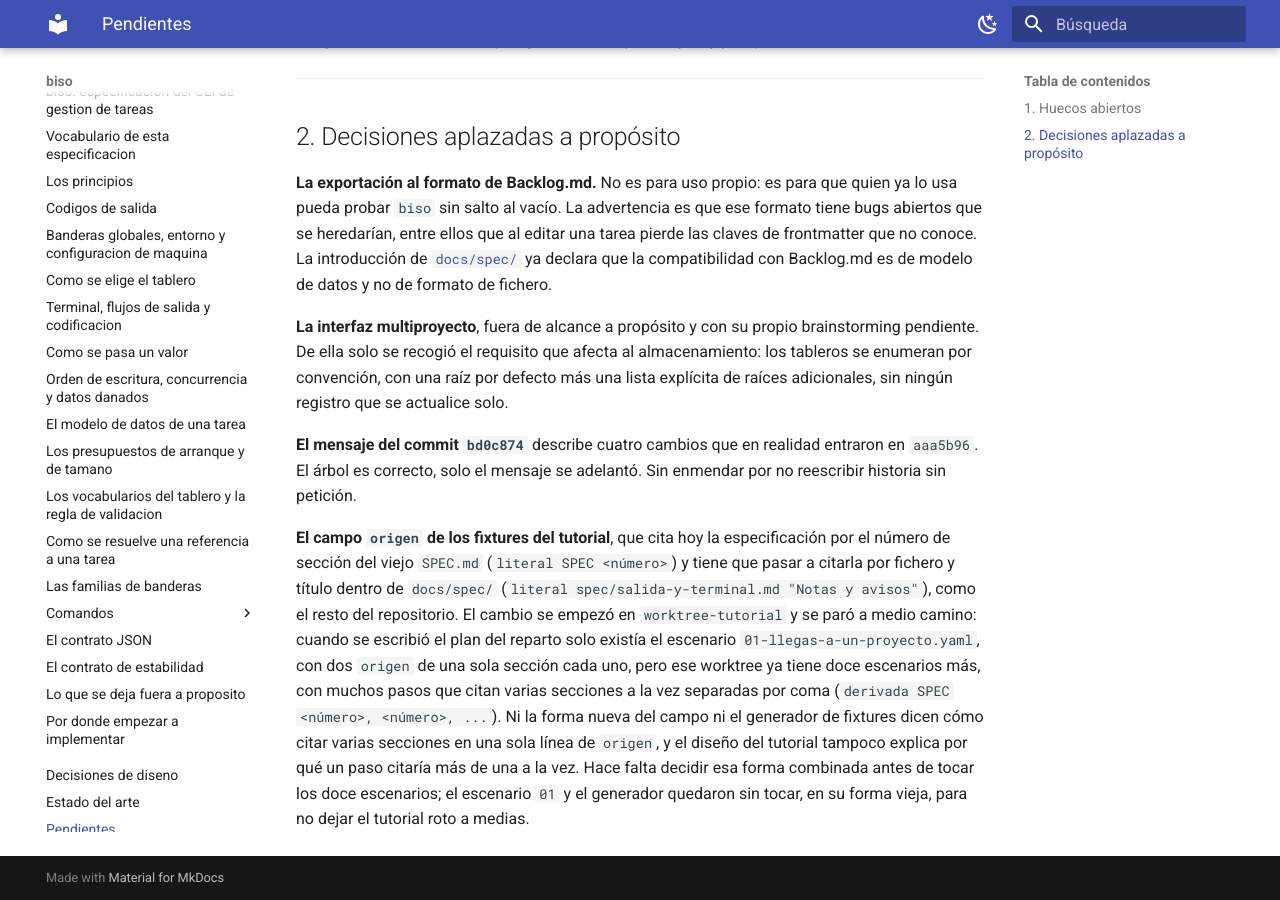
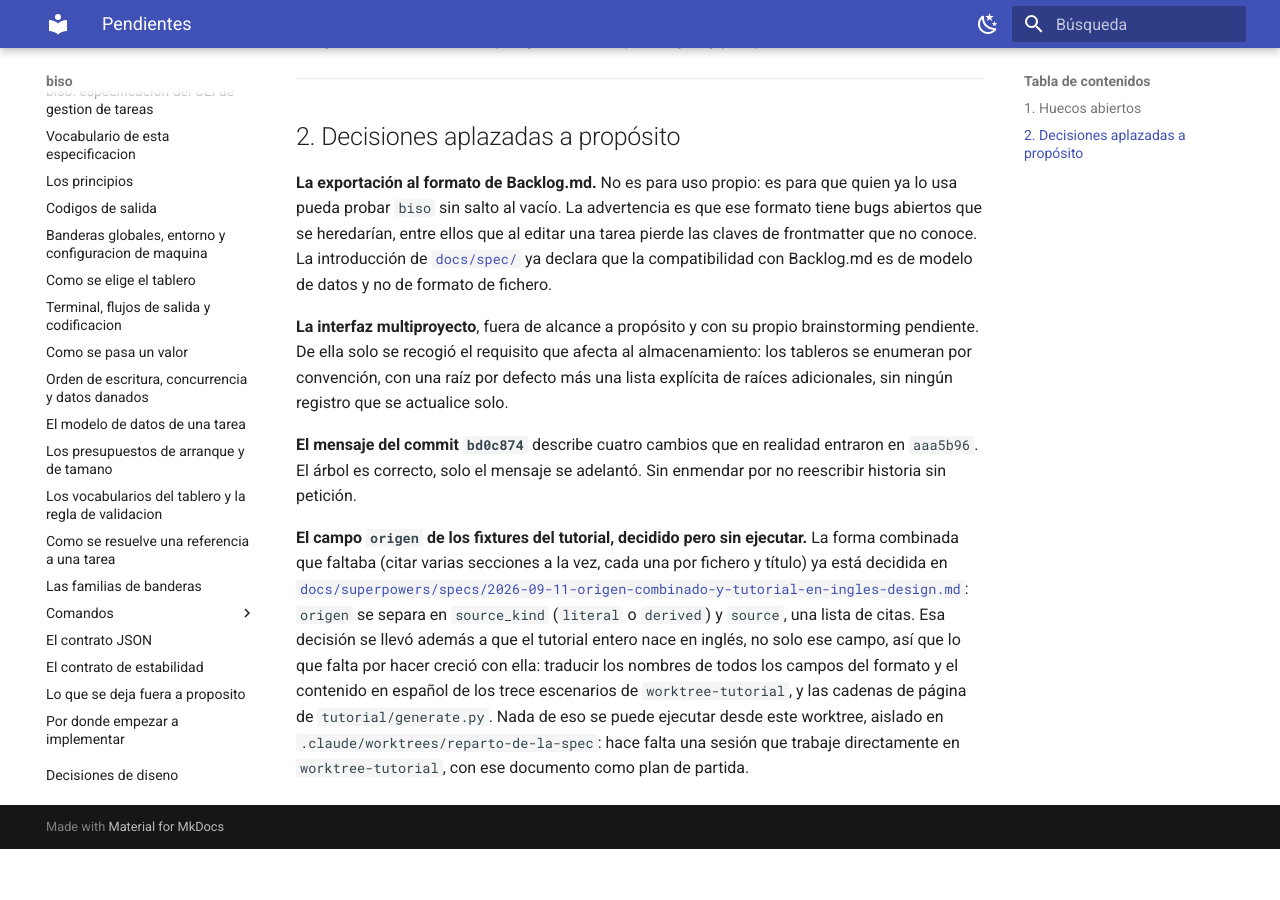
Before and after one commit to avilches/Biso, an MkDocs documentation site: the page built from docs/PENDIENTES.md, in a window 1280 px wide and 900 px high, scrolled down 1866 px. Built offline with MkDocs 1.6.1 and Material for MkDocs 9.7.7, drawn with Linux system fonts in a browser that asks for light colours; after the commit the page ends 2715 px from its top, so only the background shows below that.

Commit message:
Decide la forma combinada de origen y que el tutorial nace en ingles

```diff
--- a/docs/PENDIENTES.md
+++ b/docs/PENDIENTES.md
@@ -85,14 +85,12 @@ actualice solo.
 **El mensaje del commit `bd0c874`** describe cuatro cambios que en realidad entraron en `aaa5b96`. El
 árbol es correcto, solo el mensaje se adelantó. Sin enmendar por no reescribir historia sin petición.
 
-**El campo `origen` de los fixtures del tutorial**, que cita hoy la especificación por el número de
-sección del viejo `SPEC.md` (`literal SPEC <número>`) y tiene que pasar a citarla por fichero y título
-dentro de `docs/spec/` (`literal spec/salida-y-terminal.md "Notas y avisos"`), como el resto del
-repositorio. El cambio se empezó en `worktree-tutorial` y se paró a medio camino: cuando se escribió el
-plan del reparto solo existía el escenario `01-llegas-a-un-proyecto.yaml`, con dos `origen` de una sola
-sección cada uno, pero ese worktree ya tiene doce escenarios más, con muchos pasos que citan varias
-secciones a la vez separadas por coma (`derivada SPEC <número>, <número>, ...`). Ni la forma nueva del
-campo ni el generador de fixtures dicen cómo citar varias secciones en una sola línea de `origen`, y el
-diseño del tutorial tampoco explica por qué un paso citaría más de una a la vez. Hace falta decidir esa
-forma combinada antes de tocar los doce escenarios; el escenario `01` y el generador quedaron sin tocar,
-en su forma vieja, para no dejar el tutorial roto a medias.
+**El campo `origen` de los fixtures del tutorial, decidido pero sin ejecutar.** La forma combinada que
+faltaba (citar varias secciones a la vez, cada una por fichero y título) ya está decidida en
+[`docs/superpowers/specs/2026-09-11-origen-combinado-y-tutorial-en-ingles-design.md`](superpowers/specs/2026-09-11-origen-combinado-y-tutorial-en-ingles-design.md): `origen` se separa en `source_kind`
+(`literal` o `derived`) y `source`, una lista de citas. Esa decisión se llevó además a que el tutorial
+entero nace en inglés, no solo ese campo, así que lo que falta por hacer creció con ella: traducir los
+nombres de todos los campos del formato y el contenido en español de los trece escenarios de
+`worktree-tutorial`, y las cadenas de página de `tutorial/generate.py`. Nada de eso se puede ejecutar
+desde este worktree, aislado en `.claude/worktrees/reparto-de-la-spec`: hace falta una sesión que trabaje
+directamente en `worktree-tutorial`, con ese documento como plan de partida.
```
Also changed, not shown: docs/superpowers/specs/2026-09-11-origen-combinado-y-tutorial-en-ingles-design.md (added, +157 -0 lines).
